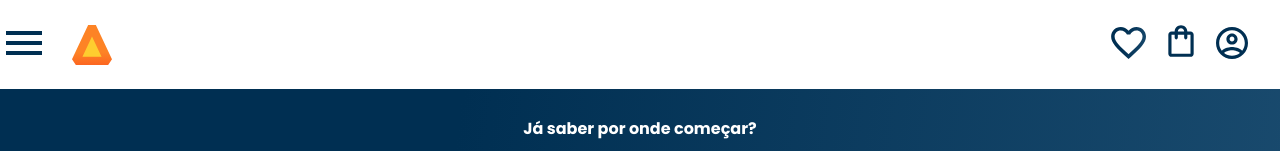
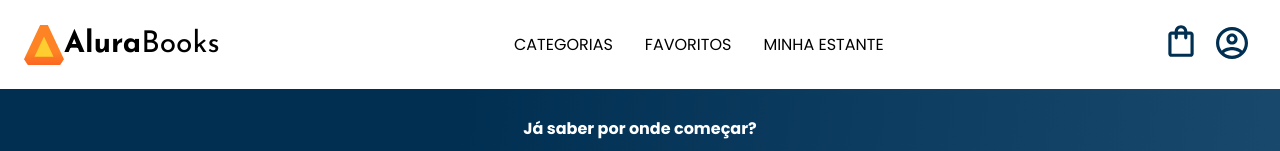
Before and after one commit to gabrielgnardy/Alurabooks, a plain HTML site: page index.html in a window 1280 px wide. Shown: the top 151 px of the page. Drawn offline with nearby package versions, Linux system fonts and the light colour scheme.

Commit message:
6 Commir

```diff
--- a/index.html
+++ b/index.html
@@ -9,6 +9,7 @@
     <link rel="preconnect" href="https://fonts.gstatic.com" crossorigin>
     <link href="https://fonts.googleapis.com/css2?family=Inter:wght@100;200;300;400;500;600;700&family=Poppins:wght@100;200;300;400;500;600;700;800;900&display=swap" rel="stylesheet">
     <link rel="stylesheet" href="https://cdn.jsdelivr.net/npm/swiper@10/swiper-bundle.min.css"/>
+    <link href="https://fonts.googleapis.com/css2?family=Josefin+Sans:wght@400;700&display=swap" rel="stylesheet">
     <link rel="stylesheet" href="./styles.css"">
     <title>AluraBooks</title>
 </head>
@@ -34,9 +35,15 @@
                     <a href="#" class="lista-menu__link">Design & UX</a></li>
             </ul>
             <img src="./assets/Logo.svg" alt="Logo AluraBooks" class="container__imagem">
+            <h1 class="container__titulo"><b class="container__titulo--negrito">Alura</b>Books</h1>
         </div>
+        <ul class="opções">
+            <li class="opções__item">Categorias</li>
+            <li class="opções__item"><a href="#" class="opções__link">Favoritos</a></li>
+            <li class="opções__item"><a href="#" class="opções__link">Minha Estante</a></li>
+        </ul>
         <div class="container secundario">
-            <a href="#"><img src="./assets/Favoritos.svg" alt="Meu Favoritos" class="container__imagem"></a>
+            <a href="#"><img src="./assets/Favoritos.svg" alt="Meu Favoritos" class="container__imagem container__imagem--transparente"></a>
             <a href="#"><img src="./assets/Compras.svg" alt="Carrinho de Compras" class="container__imagem"></a>
             <a href="#"><img src="./assets/Usuário.svg" alt="Meu Perfil" class="container__imagem"></a>
         </div>
@@ -165,7 +172,7 @@
         <p class="contato__texto">Atualizações de e-books, novos livros, promoções e outros.</p>
         <input type="email" class="contato__email" placeholder="Cadastre seu e-mail">
     </section>
-    <hr />
+    <hr>
     <footer>
         <h3 class="rodapé__titulo">Grupo Alura</h3>
     </footer>
--- a/styles.css
+++ b/styles.css
@@ -14,7 +14,8 @@
     --cor-cinza-claro: #858585;
     --cor-azul-gradiente: linear-gradient(98deg, #002F52 35.49%, #326589 165.37%);
     --cor-preto:#000;
-    --fonte-principal: "Poppins";
+    --fonte-principal: 'Poppins', sans-serif;;
+    --fonte-secundario: 'Josefin Sans', sans-serif;
 }
 
 body{
--- a/styles/header.css
+++ b/styles/header.css
@@ -23,6 +23,7 @@
 #label__menu{
     padding-right: 1.5rem;
 }
+
 .lista-menu{
     display: none;
     position: absolute;
@@ -57,3 +58,53 @@
 .container__botao{
     display: none;
 }
+
+.container__titulo{
+    display: none;
+}
+
+.opções{
+    display: none;
+}
+
+@media screen and (min-width: 1024px){
+    .container__titulo,
+    .container__titulo--negrito{
+    font-family: var(--fonte-secundario);
+    font-size: 1.875rem;
+    ;
+    }
+
+    .container__titulo{
+        font-weight: 400;
+        display: block;
+    }
+
+    .container__titulo--negrito{
+        font-weight: 700;
+    }
+
+    .opções, .opções__item, .opções__link{
+        display: block;
+        text-decoration: none;
+        color: var(--cor-preto);
+        font-weight: 400;
+    }
+
+    .opções{
+        display: flex;
+    }
+
+    .opções__item{
+        padding: 0 1rem;
+        text-transform: uppercase;
+    }
+
+    .container__imagem--transparente{
+        display: none;
+    }
+
+    .cabeçalho__menu-hamburguer{
+        display: none;
+    }
+}
```
